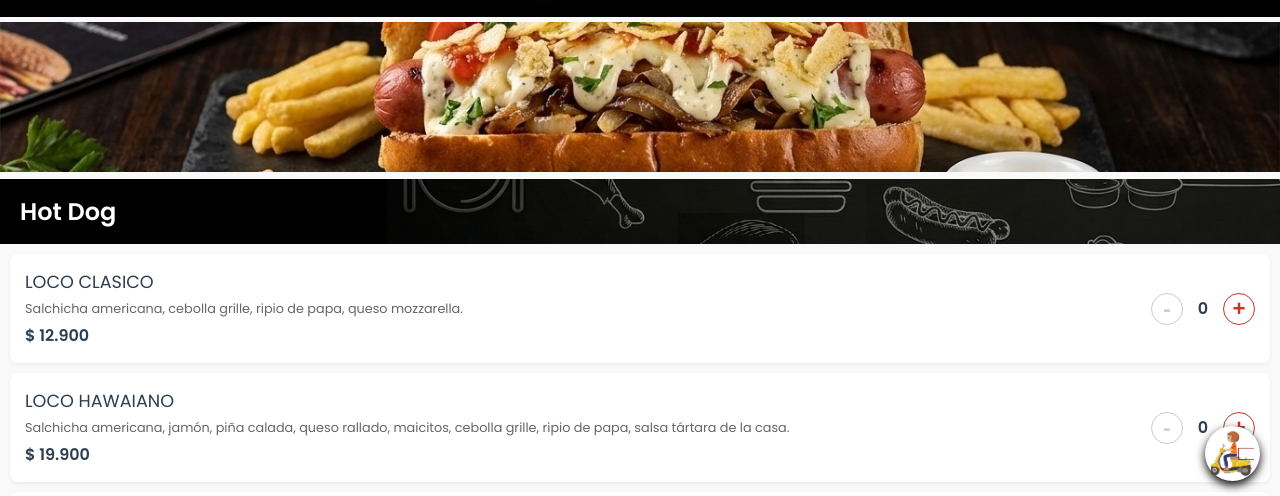
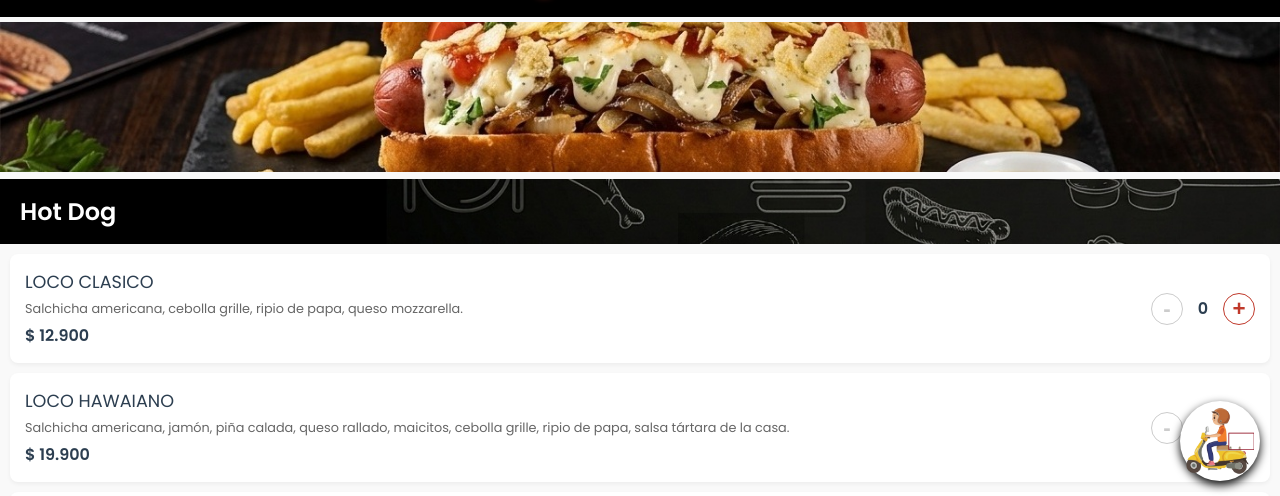
Before and after one commit to jacs-tech/ricuras-lenis, a website: page index.html in a window 1280 px wide. Shown: the part 304-800 px from the top of the page. Drawn offline with Linux system fonts and the light colour scheme.

Commit message:
cart float size

```diff
--- a/index.html
+++ b/index.html
@@ -172,7 +172,7 @@
         .cart-float {
             position: fixed; bottom: 15px; right: 20px;
             background: var(--primary); color: white;
-            width: 55px; height: 55px; border-radius: 50%;
+            width: 80px; height: 80px; border-radius: 50%;
 	    background-color: white;
             display: flex; align-items: center; justify-content: center;
             box-shadow: 0 4px 10px rgba(0,0,0,1); z-index: 1001;
```
